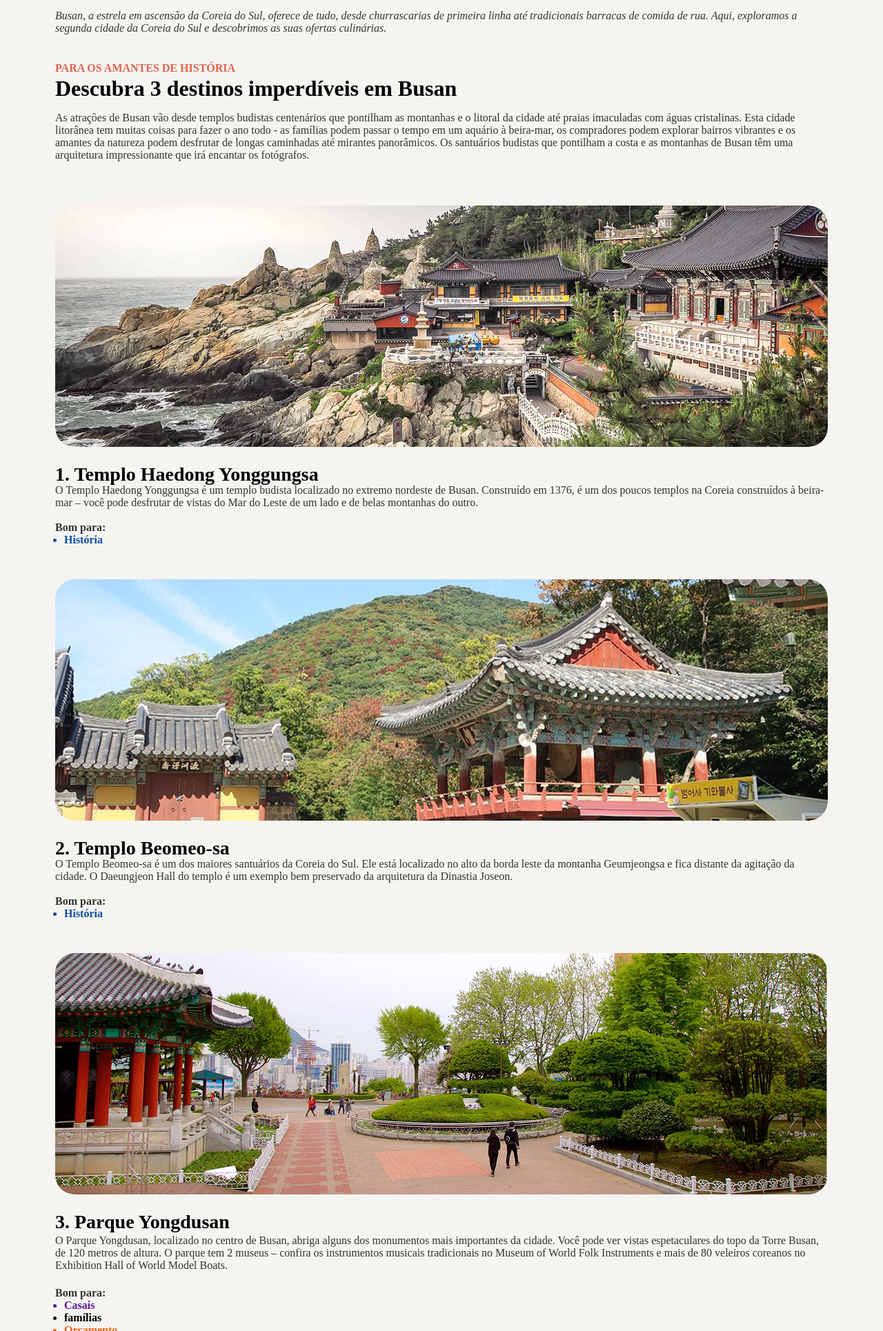
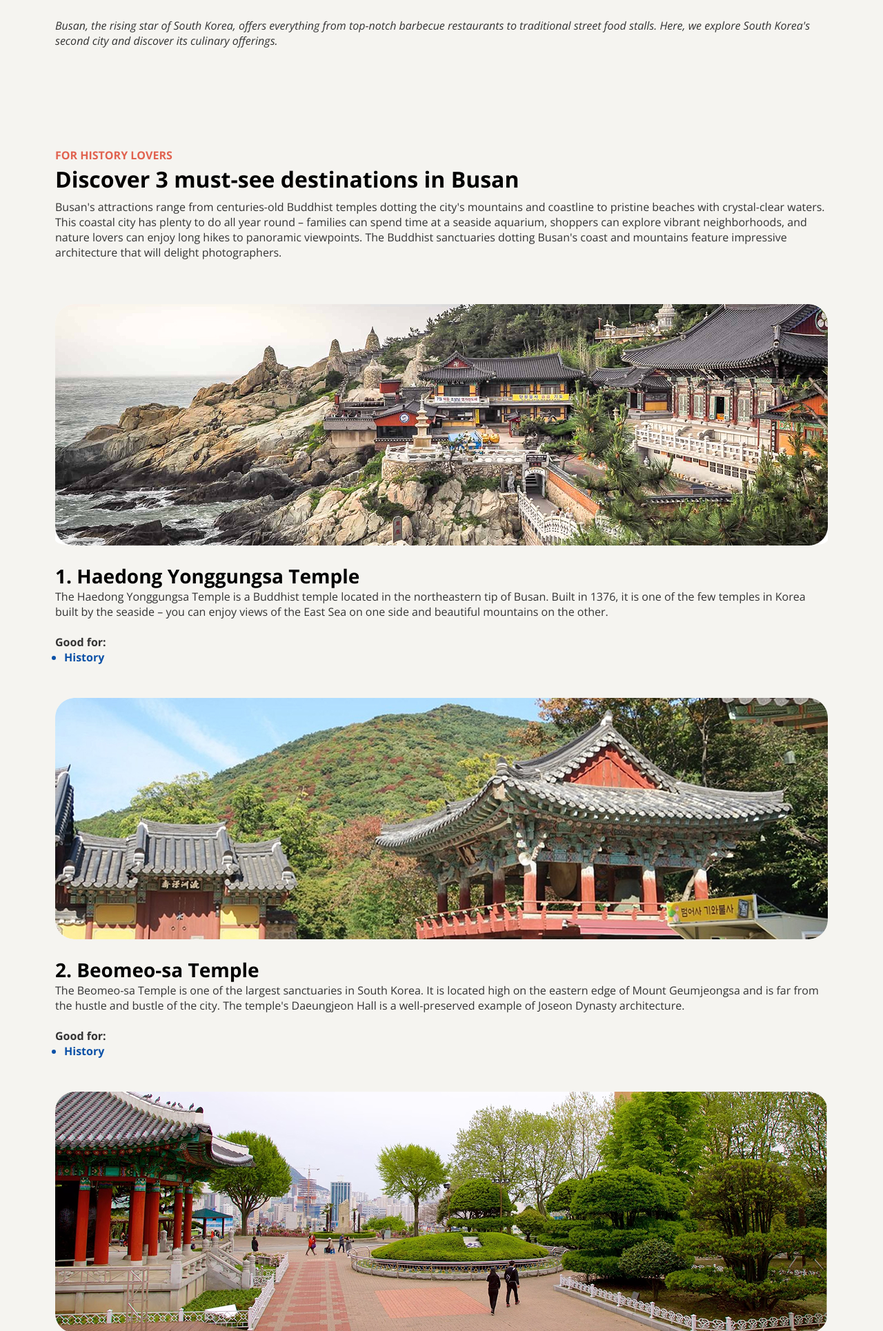
Before and after one commit to MandyCro/tourist-spot-html, a plain HTML site: page index.html in a window 1280 px wide. Shown: the part 870-2800 px from the top of the page at 69% size. Drawn offline with nearby package versions, Linux system fonts and the light colour scheme.

Commit message:
html and css check

```diff
--- a/index.html
+++ b/index.html
@@ -5,6 +5,10 @@
     <meta charset="UTF-8">
     <meta name="viewport" content="width=device-width, initial-scale=1.0">
     <link rel="stylesheet" type="text/css" href="style.css">
+    <link rel="preconnect" href="https://fonts.googleapis.com">
+    <link rel="preconnect" href="https://fonts.gstatic.com" crossorigin>
+    <link href="https://fonts.googleapis.com/css2?family=Open+Sans:ital,wght@0,300..800;1,300..800&display=swap"
+        rel="stylesheet">
     <title>Tourist Spot</title>
 </head>
 
@@ -12,87 +16,88 @@
     <div class="page">
 
         <section class="introduction">
-            <p class="linered">SUA PRÓXIMA VIAGEM:</p>
-            <h1>Conheça Busan</h1>
-            <img src="/assets/busan.jpg" alt="Busan Image">
-            <p class="description"><em>Busan, a estrela em ascensão da Coreia do Sul, oferece de tudo, desde
-                    churrascarias de
-                    primeira linha
-                    até
-                    tradicionais barracas de comida de rua. Aqui, exploramos a segunda cidade da Coreia do Sul e
-                    descobrimos
-                    as suas ofertas culinárias.</em></p>
+            <p class="linered">YOUR NEXT TRIP:</p>
+            <h1>Discover Busan</h1>
+            <div class="featured">
+                <img src="/assets/busan.jpg" alt="Busan Image">
+                <p class="description"><em>Busan, the rising star of South Korea, offers everything from top-notch
+                        barbecue restaurants to traditional street food stalls. Here, we explore South Korea's second
+                        city and discover its culinary offerings.</em></p>
+            </div>
         </section>
 
-        <section class="destinos">
-            <p class="linered">PARA OS AMANTES DE HISTÓRIA</p>
-            <h2>Descubra 3 destinos imperdíveis em Busan</h2>
-            <p>As atrações de Busan vão desde templos budistas centenários que pontilham as montanhas e o litoral da
-                cidade até praias imaculadas com águas cristalinas. Esta cidade litorânea tem muitas coisas para fazer o
-                ano todo - as famílias podem passar o tempo em um aquário à beira-mar, os compradores podem explorar
-                bairros vibrantes e os amantes da natureza podem desfrutar de longas caminhadas até mirantes
-                panorâmicos.
-                Os santuários budistas que pontilham a costa e as montanhas de Busan têm uma arquitetura impressionante
-                que irá encantar os fotógrafos.</p>
+        <section class="destinations">
+            <div class="destination">
+                <p class="linered">FOR HISTORY LOVERS</p>
+                <h2>Discover 3 must-see destinations in Busan</h2>
+                <p>Busan's attractions range from centuries-old Buddhist temples dotting the city's mountains and
+                    coastline to pristine beaches with crystal-clear waters. This coastal city has plenty to do all year
+                    round – families can spend time at a seaside aquarium, shoppers can explore vibrant neighborhoods,
+                    and nature lovers can enjoy long hikes to panoramic viewpoints. The Buddhist sanctuaries dotting
+                    Busan's coast and mountains feature impressive architecture that will delight photographers.</p>
+            </div>
             <img src="/assets/image2.jpg" alt="Busan image">
         </section>
 
         <section class="HaedongYonggungsa">
-            <h3>1. Templo Haedong Yonggungsa</h3>
-            <p>O Templo Haedong Yonggungsa é um templo budista localizado no extremo nordeste de Busan. Construído em
-                1376, é um dos poucos templos na Coreia construídos à beira-mar – você pode desfrutar de vistas do Mar
-                do Leste de um lado e de belas montanhas do outro.</p>
+            <h3>1. Haedong Yonggungsa Temple</h3>
+            <p>The Haedong Yonggungsa Temple is a Buddhist temple located in the northeastern tip of Busan. Built in
+                1376, it is one of the few temples in Korea built by the seaside – you can enjoy views of the East Sea
+                on one side and beautiful mountains on the other.</p>
             <br>
-            <p><strong>Bom para:</strong></p>
+            <p><strong>Good for:</strong></p>
             <ul>
-                <li>História</li>
+                <li>History</li>
             </ul>
-            <img src="/assets/image3.jpg" alt="Image Templo Haedong Yonggungsa">
+            <div class="HaedongYonggungsaHistory">
+                <img src="/assets/image3.jpg" alt="Image Haedong Yonggungsa Temple">
+            </div>
         </section>
 
         <section class="TemploBeomeo-sa">
-            <h3>2. Templo Beomeo-sa</h3>
-            <p>O Templo Beomeo-sa é um dos maiores santuários da Coreia do Sul. Ele está localizado no alto da borda
-                leste da montanha Geumjeongsa e fica distante da agitação da cidade. O Daeungjeon Hall do templo é um
-                exemplo bem preservado da arquitetura da Dinastia Joseon.</p>
+            <h3>2. Beomeo-sa Temple</h3>
+            <p>The Beomeo-sa Temple is one of the largest sanctuaries in South Korea. It is located high on the eastern
+                edge of Mount Geumjeongsa and is far from the hustle and bustle of the city. The temple's Daeungjeon
+                Hall is a well-preserved example of Joseon Dynasty architecture.</p>
             <br>
-            <p><strong>Bom para:</strong></p>
+            <p><strong>Good for:</strong></p>
             <ul>
-                <li>História</li>
+                <li>History</li>
             </ul>
-            <img src="/assets/image4.jpg" alt="Image Templo Beomeo-sa">
+            <div class="Beomeo-sa-History">
+                <img src="/assets/image4.jpg" alt="Image Beomeo-sa Temple">
+            </div>
         </section>
 
         <section class="ParqueYongdusan">
-            <h3>3. Parque Yongdusan</h3>
-            <p>O Parque Yongdusan, localizado no centro de Busan, abriga alguns dos monumentos mais importantes da
-                cidade. Você pode ver vistas espetaculares do topo da Torre Busan, de 120 metros de altura. O parque tem
-                2 museus – confira os instrumentos musicais tradicionais no Museum of World Folk Instruments e mais de
-                80 veleiros coreanos no Exhibition Hall of World Model Boats.</p>
+            <h3>3. Yongdusan Park</h3>
+            <p>Yongdusan Park, located in downtown Busan, is home to some of the city's most important monuments. You
+                can see spectacular views from the top of the 120-meter-high Busan Tower. The park has 2 museums – check
+                out the traditional musical instruments at the Museum of World Folk Instruments and over 80 Korean
+                sailboats at the Exhibition Hall of World Model Boats.</p>
             <br>
-            <p><strong>Bom para:</strong></p>
+            <p><strong>Good for:</strong></p>
             <ul>
-                <li class="casais">Casais</li>
-                <li class="familias">famílias</li>
-                <li class="orcamento">Orçamento</li>
+                <li class="couples">Couples</li>
+                <li class="families">Families</li>
+                <li class="budget">Budget</li>
+            </ul>
+        </section>
+        <footer>
+            <div class="padding-footer">
+            </div>
 
-            </ul>
+            <p>The best things to do in Busan showcase the city's reputation as a major seaport in Asia. Often seen as
+                the essence of South Korea, you will experience a unique atmosphere in terms of ethnic and cultural
+                diversity, as the city welcomes a cosmopolitan audience all year round.</p>
 
-        </section>
-
-        <footer>
-            <p>As melhores coisas para fazer em Busan mostram a reputação da cidade como um importante porto marítimo na
-                Ásia. Frequentemente vista como a essência da Coreia do Sul, você experimentará uma atmosfera única em
-                termos de diversidade étnica e cultural, já que a cidade recebe um público cosmopolita o ano todo</p>
-
-            <div>
-                Feito com <img src="/assets/heart.svg">
+            <div class="emoji">
+                Made with <img src="/assets/heart.svg">
             </div>
         </footer>
 
     </div>
 
-
 </body>
 
 </html>
--- a/style.css
+++ b/style.css
@@ -3,12 +3,18 @@
   padding: 0;
   box-sizing: border-box;
 }
+:root {
+  font-family: "Open Sans", sans-serif;
+  font-optical-sizing: auto;
+  font-weight: <weight>;
+  font-style: normal;
+  font-variation-settings: "wdth" 100;
+}
 
 .page {
   box-sizing: border-box;
   width: 1120px;
-  margin: 88px auto;
-  padding: 88px auto 40px;
+  margin: 88px auto 48px;
 }
 
 body {
@@ -18,6 +24,7 @@ body {
 p {
   font-size: 16px;
   color: #333;
+  font-weight: 400px;
 }
 
 .linered {
@@ -25,31 +32,35 @@ p {
   font-size: 16px;
   text-transform: uppercase;
   font-weight: bold;
+  font-weight: 700px;
 }
 
 h1 {
   font-size: 36px;
-  margin-bottom: 40px;
   margin-top: 8px;
+  font-weight: 700px;
 }
 
 h2 {
   font-size: 32px;
   font-weight: bold;
-  width: 682px;
-  height: 44px;
   margin-top: 2px;
   margin-bottom: 8px;
+  font-weight: 700px;
 }
 
 h3 {
-  height: 30px;
   font-weight: bold;
   font-size: 28px;
+  font-weight: 700px;
 }
 
 img {
   border-radius: 28px;
+}
+
+.featured {
+  padding: 40px 0px;
 }
 
 .description {
@@ -58,9 +69,12 @@ img {
   color: #333;
 }
 
-.destinos img {
-  margin-top: 64px;
-  margin-bottom: 20px;
+.destination {
+  padding: 64px 0;
+}
+
+.destinations img {
+  padding: 0px 0px 20px;
 }
 
 ul {
@@ -68,14 +82,13 @@ ul {
   padding-left: 13px;
 }
 
+.HaedongYonggungsaHistory {
+  padding: 48px 0px 20px;
+}
+
 .HaedongYonggungsa ul {
   color: #0c51a7;
   font-weight: bold;
-}
-
-.HaedongYonggungsa img {
-  margin-top: 48px;
-  margin-bottom: 20px;
 }
 
 .TemploBeomeo-sa ul {
@@ -84,30 +97,31 @@ ul {
   font-weight: bold;
 }
 
-.TemploBeomeo-sa img {
-  margin-top: 48px;
-  margin-bottom: 20px;
+.Beomeo-sa-History {
+  padding: 48px 0px 20px;
 }
 
 .ParqueYongdusan p {
   margin-top: 4px;
 }
 
-.casais {
+.couples {
   color: #591b98;
 }
 
-.familia {
+.families {
   color: #e5245e;
 }
 
-.orcamento {
+.budget {
   color: #e95e10;
-  margin-bottom: 40px;
+}
+
+.padding-footer {
+  padding: 40px 0px;
 }
 
 footer p {
-  margin-bottom: 65px;
   text-align: center;
 }
 
@@ -118,3 +132,7 @@ footer div {
 footer img {
   vertical-align: middle;
 }
+
+.emoji {
+  padding: 65px 0px 0px;
+}
```
